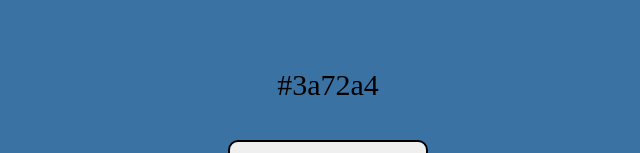
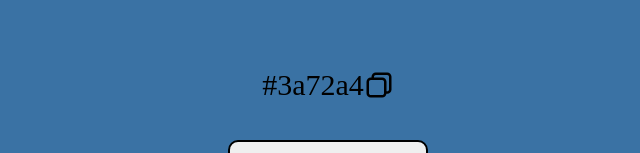
Before and after one commit to CruOne/pickcolor, a Next.js app: page / in a window 1280 px wide. Shown: the part 372-525 px from the top of the page, without its empty margins (312-952 px from the left). Built offline with nearby package versions, Linux system fonts and the light colour scheme.

Commit message:
copy to clipboard

```diff
--- a/src/components/HexCode.tsx
+++ b/src/components/HexCode.tsx
@@ -1,18 +1,50 @@
-import React, { FC } from 'react';
+import React, { FC, useEffect, useState } from 'react';
 import styled from 'styled-components';
+import Image from 'next/image';
+import copyIcon from '../../public/copy.svg';
+import doneIcon from '../../public/check-mark.svg';
+import { putToClipboard } from '@/utils/putToClipboard';
 
-const Styles = styled.div`
+const hoverColor = 'invert(83%) sepia(7%) saturate(154%) hue-rotate(71deg) brightness(86%) contrast(79%)';
+
+const Styles = styled.div<{copied: boolean}>`
   display: flex;
+  img {
+    cursor: pointer;
+  ${({ copied }) => (
+    copied
+      ? '' : `
+        :hover {
+          filter: ${hoverColor};
+        };
+        `
+  )}
+  }
 `;
 
 interface HexCodeProps {
   code: string
 }
 
-export const HexCode: FC<HexCodeProps> = ({ code }) => (
-  <Styles>
-    <div style={{ fontSize: '30px' }}>
-      {code}
-    </div>
-  </Styles>
-);
+export const HexCode: FC<HexCodeProps> = ({ code }) => {
+  const [copied, setCopied] = useState(false);
+
+  const handleCopyClick = () => {
+    if (copied) { return; }
+    putToClipboard(code);
+    setCopied(true);
+  };
+
+  useEffect(() => {
+    if (copied) { setTimeout(() => { setCopied(false); }, 1000); }
+  }, [copied]);
+
+  return (
+    <Styles copied={copied}>
+      <div style={{ fontSize: '30px' }}>
+        {code}
+      </div>
+      <Image src={copied ? doneIcon : copyIcon} alt="copy" width={30} onClick={handleCopyClick} />
+    </Styles>
+  );
+};
--- /dev/null
+++ b/src/utils/putToClipboard.ts
@@ -0,0 +1,3 @@
+export const putToClipboard = async (text: string) => {
+  await navigator.clipboard.writeText(text);
+};
```
Also changed, not shown: public/check-mark.svg (added), public/copy.svg (added).
